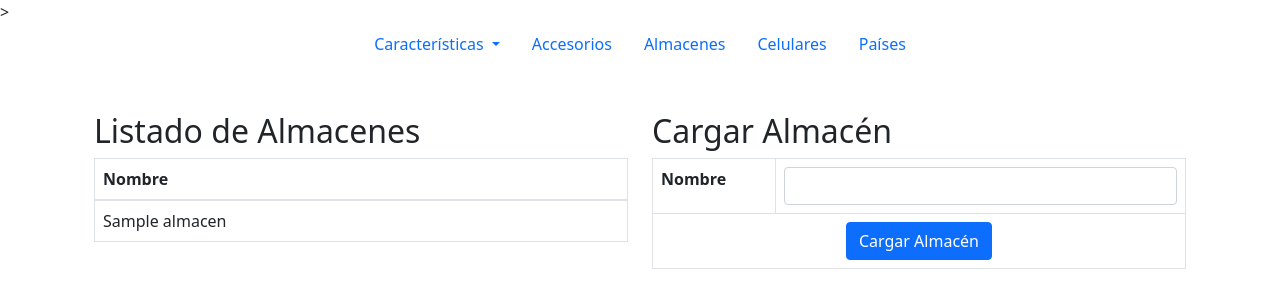
After one commit to lionhuck/EFI_1_Python, a Flask app: template templates/almacenes.html in a window 1280 px wide. The commit adds this page. Shown: the top 308 px of the page. Run offline with Flask 3, Linux system fonts and the light colour scheme; the template is opened without the code that fills it: most values are stand-ins (such as "Sample title", 1, 10 or a date in 2020); some libraries are stand-ins or nearby versions.

Commit message:
creacion templates accesorios.html y almacenes.html

```diff
--- a/celulares.py
+++ b/celulares.py
@@ -77,4 +77,4 @@ class AccesorioModelo(db.Model):
 
 class Pais(db.Model):
     id = db.Column(db.Integer, primary_key=True)
-    nombre = db.Column(db.String(30), nullable=False, unique=True)
+    nombre = db.Column(db.String(30), nullable=False)
--- /dev/null
+++ b/templates/almacenes.html
@@ -0,0 +1,46 @@
+{% extends 'template_base.html' %}
+
+{% block title %} Almacenes {% endblock %}
+
+{% block body %}
+<div class="container mt-5">
+    <div class="row">
+        <!-- Columna para la tabla de almacenes -->
+        <div class="col-md-6">
+            <h2>Listado de Almacenes</h2>
+            <table class="table table-bordered">
+                <thead>
+                    <tr>
+                        <th>Nombre</th>
+                    </tr>
+                </thead>
+                <tbody>
+                    {% for almacen in almacenes %}
+                    <tr>
+                        <td>{{ almacen.nombre }}</td>
+                    </tr>
+                    {% endfor %}
+                </tbody>
+            </table>
+        </div>
+
+        <!-- Columna para el formulario -->
+        <div class="col-md-6">
+            <h2>Cargar Almacén</h2>
+            <form action="" method="POST">
+                <table class="table form-table table-bordered">
+                    <tbody>
+                        <tr>
+                            <th><label for="nombre">Nombre</label></th>
+                            <td><input type="text" class="form-control" name="nombre" required></td>
+                        </tr>
+                        <tr>
+                            <td colspan="2" class="text-center"><button type="submit" class="btn btn-primary">Cargar Almacén</button></td>
+                        </tr>
+                    </tbody>
+                </table>
+            </form>
+        </div>
+    </div>
+</div>
+{% endblock %}
--- a/templates/template_base.html
+++ b/templates/template_base.html
@@ -27,8 +27,8 @@
                 <li><a class="dropdown-item" href="#">Ver características</a></li>
             </ul>
         </div>
-        <a class="nav-link active" href="#" aria-current="page">Accesorios</a>
-        <a class="nav-link active" href="#" aria-current="page">Almacenes</a>
+        <a class="nav-link active" href="/accesorios" aria-current="page">Accesorios</a>
+        <a class="nav-link active" href="almacenes" aria-current="page">Almacenes</a>
         <a class="nav-link active" href="/celulares" aria-current="page">Celulares</a>
         <a class="nav-link active" href="/paises" aria-current="page">Países</a>
     </nav>
```
Also changed, not shown: templates/accesorios.html (added, +46 -0 lines).
